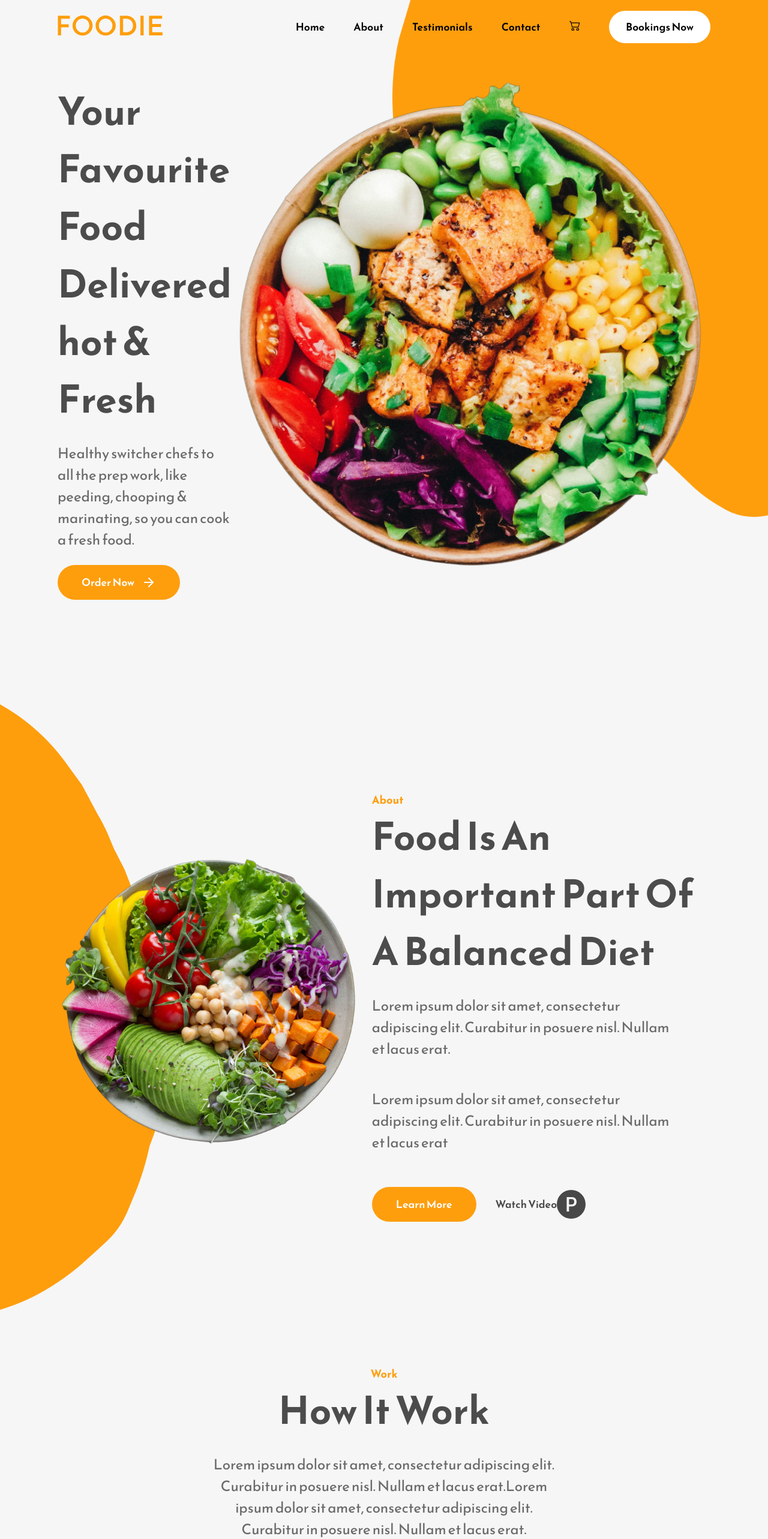
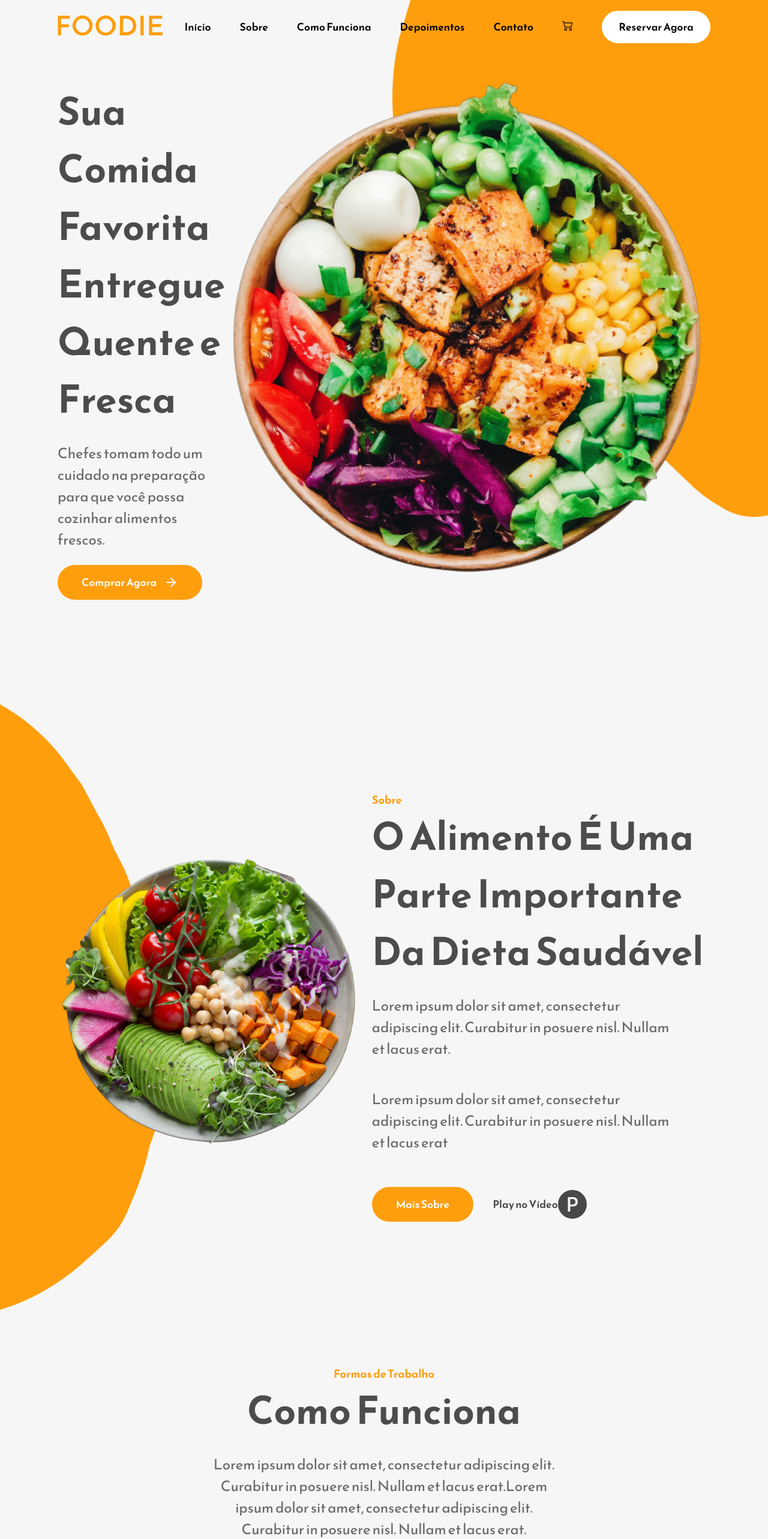
Before and after one commit to danielbelle/react-js-landing-page-restaurant, a React (Create React App) app: page / in a window 1280 px wide. Shown: the top 2566 px of the page at 60% size. Built offline with nearby package versions, Linux system fonts and the light colour scheme.

Commit message:
adding routes, links, translate and backToTop button

```diff
--- a/package.json
+++ b/package.json
@@ -13,7 +13,10 @@
     "react": "^18.2.0",
     "react-dom": "^18.2.0",
     "react-icons": "^4.12.0",
+    "react-router-dom": "^6.21.1",
     "react-scripts": "5.0.1",
+    "react-scroll": "^1.9.0",
+    "react-scroll-to-top": "^3.0.0",
     "web-vitals": "^2.1.4"
   },
   "scripts": {
--- a/src/App.js
+++ b/src/App.js
@@ -2,7 +2,7 @@ import './App.css';
 import Home from './Components/Home.js';
 import About from './Components/About.js';
 import Work from './Components/Work.js';
-import Testmonials from './Components/Testmonials.js';
+import Testimonials from './Components/Testimonials.js';
 import Contact from './Components/Contact.js';
 import Footer from './Components/Footer.js';
 
@@ -12,7 +12,7 @@ function App() {
       <Home />
       <About />
       <Work />
-      <Testmonials />
+      <Testimonials />
       <Contact />
       <Footer />
     </div>
--- a/src/Components/About.js
+++ b/src/Components/About.js
@@ -4,6 +4,10 @@ import AboutBackgroundImage from '../Assets/about-background-image.png'
 import { BsFillPCircleFill } from 'react-icons/bs'
 
 const About = () => {
+  const newTab = url => {
+    window.open(url)
+  }
+
   return (
     <div id="about" className='about-section-container'>
       <div className='about-background-image-container'>
@@ -13,9 +17,9 @@ const About = () => {
         <img src={AboutBackgroundImage} alt=''></img>
       </div>
       <div className='about-section-text-container'>
-        <p className='primary-subheading'>About</p>
+        <p className='primary-subheading'>Sobre</p>
         <h1 className='primary-heading'>
-          Food Is An Important Part Of A Balanced Diet
+          O Alimento É Uma Parte Importante Da Dieta Saudável
         </h1>
         <p className='primary-text'>
           Lorem ipsum dolor sit amet, consectetur adipiscing elit. Curabitur in posuere nisl. Nullam et lacus erat.
@@ -24,8 +28,8 @@ const About = () => {
           Lorem ipsum dolor sit amet, consectetur adipiscing elit. Curabitur in posuere nisl. Nullam et lacus erat
         </p>
         <div className='about-buttons-container'>
-          <button className='secondary-button'>Learn More</button>
-          <button className='watch-video-button'>Watch Video
+          <button className='secondary-button'>Mais Sobre</button>
+          <button className='watch-video-button' onClick={() => newTab('https://www.youtube.com/watch?v=ULoPE2xOBCo')}>Play no Vídeo
             {" "}
             <BsFillPCircleFill />
           </button>
--- a/src/Components/Contact.js
+++ b/src/Components/Contact.js
@@ -3,11 +3,11 @@ import React from 'react'
 function Contact() {
   return (
     <div id="contact" className='contact-page-wrapper'>
-      <h1 className='primary-heading'>Have Question In Mind?</h1>
-      <h1 className='primary-heading'>Let Us Help You</h1>
+      <h1 className='primary-heading'>Alguma Dúvida?</h1>
+      <h1 className='primary-heading'>Deixe-nos Ajudá-lo</h1>
       <div className='contact-form-container'>
-        <input type='text' placeholder='youremail@gmail.com'></input>
-        <button className='secondary-button'>Submit</button>
+        <input type='text' placeholder='seu-email@gmail.com'></input>
+        <button className='secondary-button'>Enviar</button>
       </div>
     </div>
   )
--- a/src/Components/Footer.js
+++ b/src/Components/Footer.js
@@ -4,10 +4,12 @@ import { BsTwitter } from 'react-icons/bs';
 import { SiLinkedin } from 'react-icons/si';
 import { BsYoutube } from 'react-icons/bs';
 import { FaFacebookF } from 'react-icons/fa';
+import ScrollToTop from 'react-scroll-to-top';
 
 function Footer() {
   return (
     <div id="footer" className='footer-wrapper'>
+      <ScrollToTop smooth color="orange"/>
       <div className='footer-section-one'>
         <div className='footer-logo-container'>
           <img src={Logo} alt='' />
@@ -21,22 +23,22 @@ function Footer() {
       </div>
       <div className='footer-section-two'>
         <div className='footer-section-columns'>
-          <span>Quality</span>
-          <span>Help</span>
-          <span>Share</span>
-          <span>Carrers</span>
-          <span>Testimonials</span>
-          <span>Work</span>
+          <span>Qualidade</span>
+          <span>Ajuda</span>
+          <span>Compartilhar</span>
+          <span>Vagas</span>
+          <span>Depoimentos</span>
+          <span>Como Funciona</span>
         </div>
         <div className='footer-section-columns'>
           <span>(XX) 99999-5834</span>
-          <span>hello@food.com.br</span>
-          <span>press@food.com.br</span>
-          <span>contact@food.com.br</span>
+          <span>ola@foodie.com.br</span>
+          <span>marketing@foodie.com.br</span>
+          <span>contato@foodie.com.br</span>
         </div>
         <div className='footer-section-columns'>
-          <span>Terms & Condictions</span>
-          <span>Privacy Policy</span>
+          <span>Termos e Condições</span>
+          <span>Política de Privacidade</span>
         </div>
       </div>
     </div>
--- a/src/Components/Home.js
+++ b/src/Components/Home.js
@@ -15,13 +15,13 @@ const Home = () => {
         </div>
         <div className='home-text-section'>
           <h1 className='primary-heading'>
-            Your Favourite Food Delivered hot & Fresh
+            Sua Comida Favorita Entregue Quente e Fresca
           </h1>
           <p className='primary-text'>
-            Healthy switcher chefs to all the prep work, like peeding, chooping & marinating, so you can cook a fresh food.
+            Chefes tomam todo um cuidado na preparação para que você possa cozinhar alimentos frescos.
           </p>
           <button className='secondary-button'>
-            Order Now <FiArrowRight />
+            Comprar Agora <FiArrowRight />
           </button>
         </div>
         <div className='home-image-container'>
--- a/src/Components/Navbar.js
+++ b/src/Components/Navbar.js
@@ -6,8 +6,10 @@ import { Box, Drawer, ListItem, ListItemButton, ListItemIcon, ListItemText, List
 import HomeIcon from "@mui/icons-material/Home"
 import InfoIcon from "@mui/icons-material/Info"
 import CommentRoundedIcon from "@mui/icons-material/CommentRounded"
+import AppRegistrationIcon from '@mui/icons-material/AppRegistration';
 import PhoneRoundedIcon from "@mui/icons-material/PhoneRounded"
 import ShoppingCartRoundedIcon from "@mui/icons-material/ShoppingCartRounded"
+import { Link } from 'react-scroll'
 
 
 const Navbar = () => {
@@ -15,23 +17,27 @@ const Navbar = () => {
   const [openMenu, setOpenMenu] = useState(false);
   const menuOptions = [
     {
-      text: "Home",
+      text: "Início",
       icon: <HomeIcon />
     },
     {
-      text: "About",
+      text: "Sobre",
       icon: <InfoIcon />
     },
     {
-      text: "Testimonials",
+      text: "Como Funciona",
+      icon: <AppRegistrationIcon />
+    },
+    {
+      text: "Depoimentos",
       icon: <CommentRoundedIcon />
     },
     {
-      text: "Contact",
+      text: "Contato",
       icon: <PhoneRoundedIcon />
     },
     {
-      text: "Cart",
+      text: "Carrinho de Compras",
       icon: <ShoppingCartRoundedIcon />
     }
   ]
@@ -41,14 +47,15 @@ const Navbar = () => {
       <img src={Logo} alt=''></img>
     </div>
     <div className='navbar-links-container'>
-      <a href=''>Home</a>
-      <a href=''>About</a>
-      <a href=''>Testimonials</a>
-      <a href=''>Contact</a>
-      <a href=''>
+      <Link to='home' spy={true} smooth={true} offset={0} duration={500}>Início</Link>
+      <Link to='about' spy={true} smooth={true} offset={0} duration={500}>Sobre</Link>
+      <Link to='work' spy={true} smooth={true} offset={0} duration={500}>Como Funciona</Link>
+      <Link to='testimonials' spy={true} smooth={true} offset={0} duration={500}>Depoimentos</Link>
+      <Link to='contact' spy={true} smooth={true} offset={0} duration={500}>Contato</Link>
+      <Link to=''>
         <BsCart2 className='navbar-cart-icon' />
-      </a>
-      <button className='primary-button'>Bookings Now</button>
+      </Link>
+      <button className='primary-button'>Reservar Agora</button>
     </div>
     <div className='navbar-menu-container'>
       <HiOutlineBars3 onClick={() => setOpenMenu(true)} />
--- a/src/Components/Testmonials.js
+++ b/src/Components/Testimonials.js
@@ -3,12 +3,12 @@ import ProfilePic from '../Assets/john-doe-image.png'
 import { AiFillStar } from 'react-icons/ai'
 
 
-function Testmonials() {
+function Testimonials() {
   return (
-    <div id="testmonials" className='testimonial-section-wrapper'>
+    <div id="testimonials" className='testimonial-section-wrapper'>
       <div className='work-section-top'>
-        <p className='primary-subheading'>Testimonials</p>
-        <h1 className='primary-heading'>What They Are Saying</h1>
+        <p className='primary-subheading'>Clientes</p>
+        <h1 className='primary-heading'>O Que Estão Falando</h1>
         <p className='primary-text'>
           Lorem ipsum dolor sit amet, consectetur adipiscing elit. Curabitur in posuere nisl. Nullam et lacus erat.Lorem ipsum dolor sit amet, consectetur adipiscing elit. Curabitur in posuere nisl. Nullam et lacus erat.
         </p>
@@ -25,10 +25,10 @@ function Testmonials() {
           <AiFillStar />
           <AiFillStar />
         </div>
-        <h2>Jhon Doe</h2>
+        <h2>Joãozinho</h2>
       </div>
     </div>
   )
 }
 
-export default Testmonials
+export default Testimonials
--- a/src/Components/Work.js
+++ b/src/Components/Work.js
@@ -8,17 +8,17 @@ const Work = () => {
   const workInfoData = [
     {
       image: PickMeals,
-      title: "Pick Meals",
+      title: "Escolher Refeições",
       text: "Lorem ipsum dolor sit amet, consectetur adipiscing elit. Curabitur in posuere nisl. Nullam et lacus erat.",
     },
     {
       image: ChooseMeals,
-      title: "Choose How Often",
+      title: "Defina a Frequência",
       text: "Lorem ipsum dolor sit amet, consectetur adipiscing elit. Curabitur.",
     },
     {
       image: DeliveryMeals,
-      title: "Fast Deliveries",
+      title: "Entrega Rápida",
       text: "Lorem ipsum dolor sit amet, consectetur adipiscing elit. Curabitur.",
     }
   ]
@@ -26,8 +26,8 @@ const Work = () => {
   return (
     <div id="work" className='work-section-wrapper'>
       <div className='work-section-top'>
-        <p className='primary-subheading'>Work</p>
-        <h1 className='primary-heading'>How It Work</h1>
+        <p className='primary-subheading'>Formas de Trabalho</p>
+        <h1 className='primary-heading'>Como Funciona</h1>
         <p className='primary-text'>
           Lorem ipsum dolor sit amet, consectetur adipiscing elit. Curabitur in posuere nisl. Nullam et lacus erat.Lorem ipsum dolor sit amet, consectetur adipiscing elit. Curabitur in posuere nisl. Nullam et lacus erat.
         </p>
--- a/src/index.js
+++ b/src/index.js
@@ -1,10 +1,13 @@
 import React from 'react';
 import ReactDOM from 'react-dom/client';
 import App from './App';
+import { BrowserRouter } from 'react-router-dom'
 
 const root = ReactDOM.createRoot(document.getElementById('root'));
 root.render(
   <React.StrictMode>
-    <App />
+    <BrowserRouter>
+      <App />
+    </BrowserRouter>
   </React.StrictMode>
 );
```
Also changed, not shown: src/App.css (+83 -0 lines), 1 other file (tests, documents, lock files or other folders).
